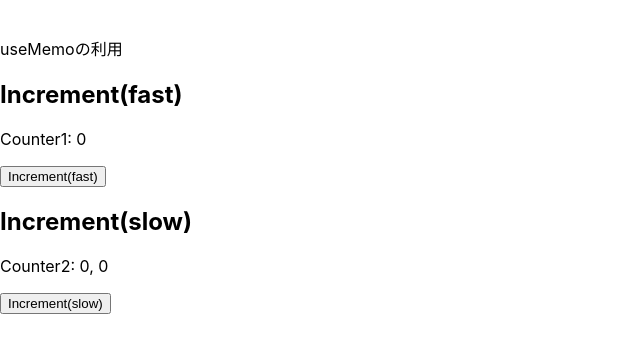
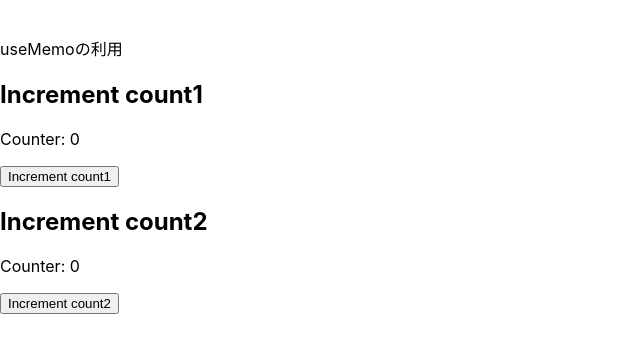
Before and after one commit to Onepiece2424/20220923_react-hooks, a React (Create React App) app: page / in a window 1280 px wide. Shown: the top 352 px of the page, without its empty margins (0-640 px from the left). Built offline with nearby package versions, Linux system fonts and the light colour scheme.

Commit message:
useMemoの利用

```diff
--- a/src/App.jsx
+++ b/src/App.jsx
@@ -7,14 +7,14 @@ function App() {
   console.log("render App");
 
   // useStateの利用
-  const [count, setCount] = useState(0);
+  // const [count, setCount] = useState(0);
   const [count1, setCount1] = useState(0);
   const [count2, setCount2] = useState(0);
 
   // useCallbackの利用
-  const handleClick = useCallback(() => {
-    console.log("click");
-  }, []);
+  // const handleClick = useCallback(() => {
+  //   console.log("click");
+  // }, []);
 
   // 実行関数
   const double = count => {
@@ -23,7 +23,21 @@ function App() {
     return count * 2;
   }
 
-  const doubleCount = useMemo(() => double(count2), [count2]);
+  // const doubleCount = useMemo(() => double(count2), [count2]);
+
+
+  const DoubleCounter = useMemo(() => {
+    console.log("render DoubleCounter");
+    const doubleCount = double(count2);
+
+    return (
+      <p>
+        Counter: {count2}, {doubleCount}
+      </p>
+    );
+  }, [count2]);
+
+
 
   return (
     <>
@@ -34,14 +48,13 @@ function App() {
      <button onClick={handleClick}>logging</button> */}
      <br></br>
      <p>useMemoの利用</p>
-     <h2>Increment(fast)</h2>
-     <p>Counter1: {count1}</p>
-     <button onClick={() => setCount1(count1 + 1)}>Increment(fast)</button>
-     <h2>Increment(slow)</h2>
-     <p>
-       Counter2: {count2}, {doubleCount}
-     </p>
-     <button onClick={() => setCount2(count2 + 1)}>Increment(slow)</button>
+     <h2>Increment count1</h2>
+     <p>Counter: {count1}</p>
+     <button onClick={() => setCount1(count1 + 1)}>Increment count1</button>
+
+     <h2>Increment count2</h2>
+     <p>Counter: {count2}</p>
+     <button onClick={() => setCount2(count2 + 1)}>Increment count2</button>
     </>
   )
 }
```
